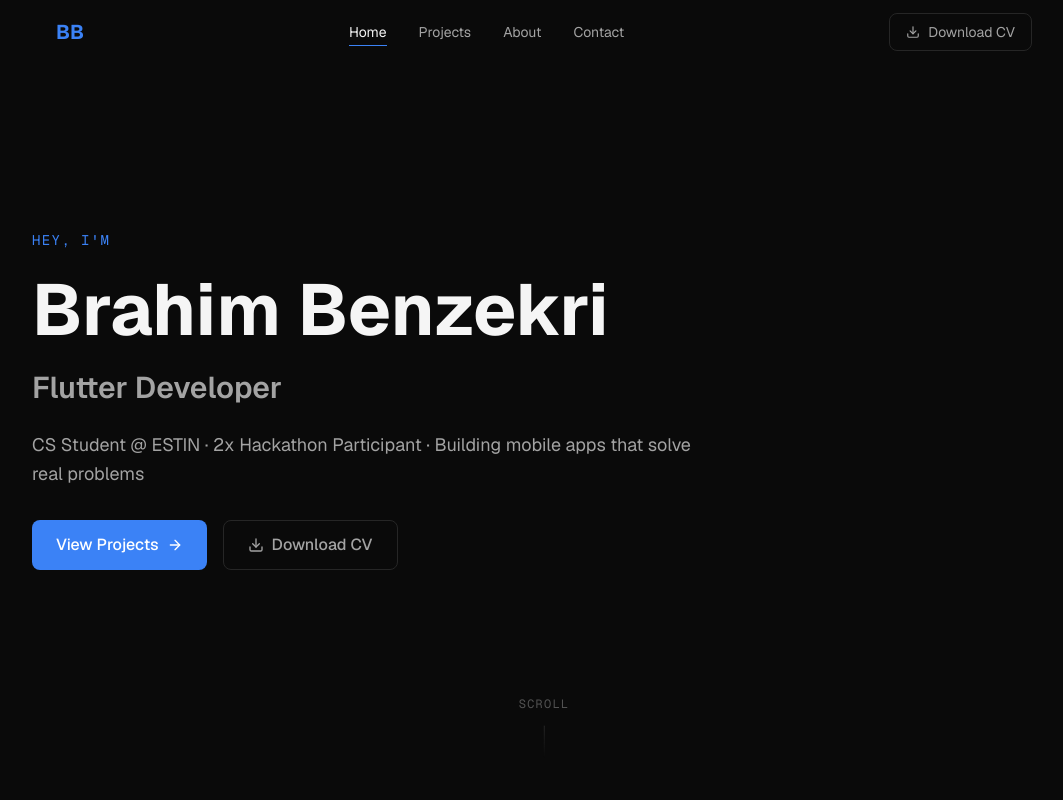
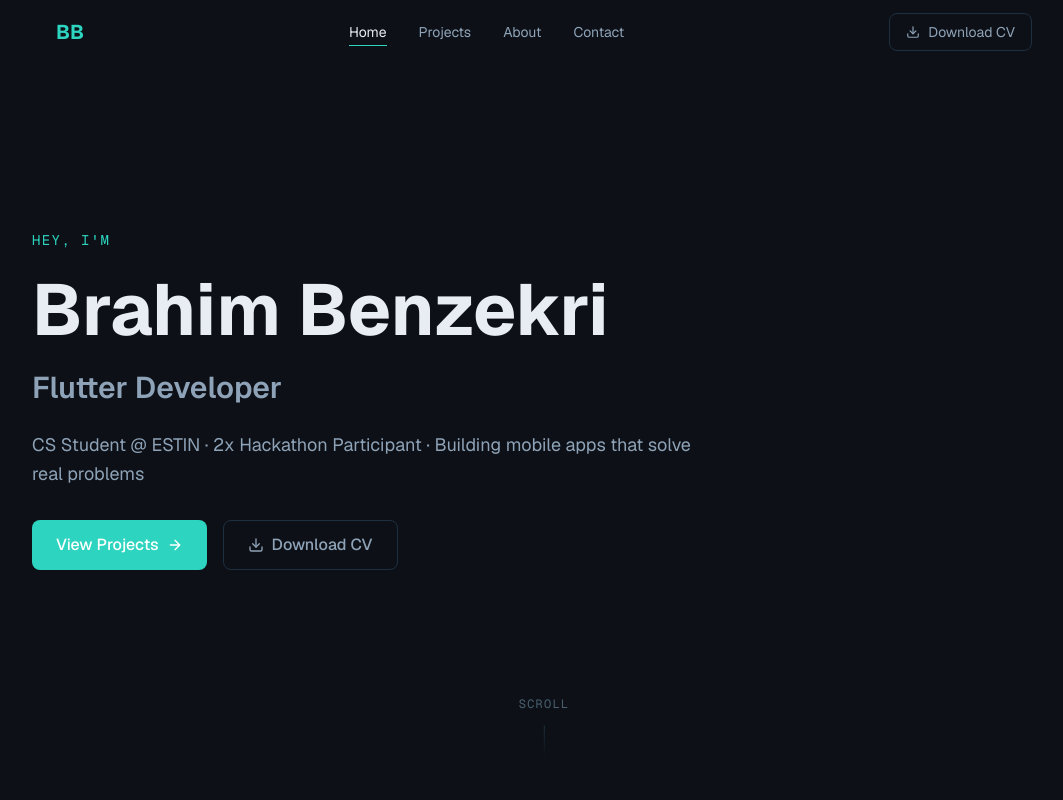
Before and after one commit to BrahimBenzekri/portfolio, a Next.js app: page / in a window 1280 px wide. Shown: the top 800 px of the page, without its empty margins (96-1159 px from the left). Built offline with nearby package versions, Linux system fonts and the light colour scheme.

Commit message:
Updated: colors palette

```diff
--- a/src/app/globals.css
+++ b/src/app/globals.css
@@ -3,16 +3,18 @@
 @tailwind utilities;
 
 :root {
-  --bg-primary: #0a0a0a;
-  --bg-secondary: #111111;
-  --bg-tertiary: #1a1a1a;
-  --text-primary: #f5f5f5;
-  --text-secondary: #a3a3a3;
-  --text-muted: #525252;
-  --accent: #3B82F6;
-  --accent-hover: #2563EB;
-  --border: #262626;
-  --border-hover: #404040;
+  --bg-primary: #0d1117;
+  --bg-secondary: #161d27;
+  --bg-tertiary: #1e2733;
+  --text-primary: #e8edf3;
+  --text-secondary: #8fa3b8;
+  --text-muted: #4a6070;
+  --accent: #2dd4bf;
+  --accent-hover: #14b8a6;
+  --accent-subtle: #2dd4bf18;
+  --border: #1e3040;
+  --border-hover: #2a4a60;
+  --glow: 0 0 24px rgba(45, 212, 191, 0.08);
 }
 
 * {
@@ -47,7 +49,7 @@ body {
 
 /* Selection */
 ::selection {
-  background: rgba(59, 130, 246, 0.3);
+  background: rgba(45, 212, 191, 0.3);
   color: var(--text-primary);
 }
 
--- a/tailwind.config.ts
+++ b/tailwind.config.ts
@@ -10,23 +10,27 @@ const config: Config = {
     extend: {
       colors: {
         bg: {
-          primary: "#0a0a0a",
-          secondary: "#111111",
-          tertiary: "#1a1a1a",
+          primary: "var(--bg-primary)",
+          secondary: "var(--bg-secondary)",
+          tertiary: "var(--bg-tertiary)",
         },
         text: {
-          primary: "#f5f5f5",
-          secondary: "#a3a3a3",
-          muted: "#525252",
+          primary: "var(--text-primary)",
+          secondary: "var(--text-secondary)",
+          muted: "var(--text-muted)",
         },
         accent: {
-          DEFAULT: "#3B82F6",
-          hover: "#2563EB",
+          DEFAULT: "var(--accent)",
+          hover: "var(--accent-hover)",
+          subtle: "var(--accent-subtle)",
         },
         border: {
-          DEFAULT: "#262626",
-          hover: "#404040",
+          DEFAULT: "var(--border)",
+          hover: "var(--border-hover)",
         },
+      },
+      boxShadow: {
+        glow: "var(--glow)",
       },
       fontFamily: {
         sans: ["var(--font-geist-sans)"],
```
Also changed, not shown: .agents/rules/agent-instructions.md, .agents/rules/design.md, public/images/avatar.jpg (renamed from public/{images/avatar.jpg).
